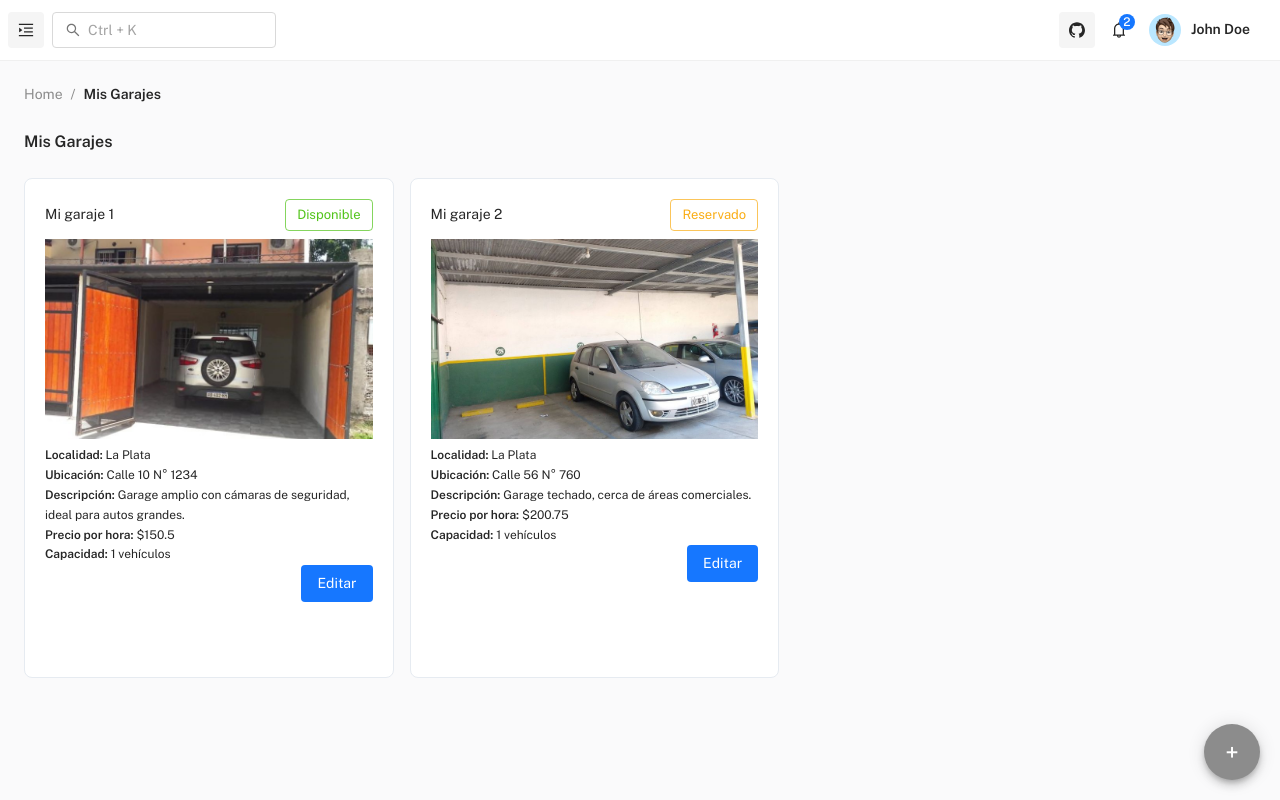
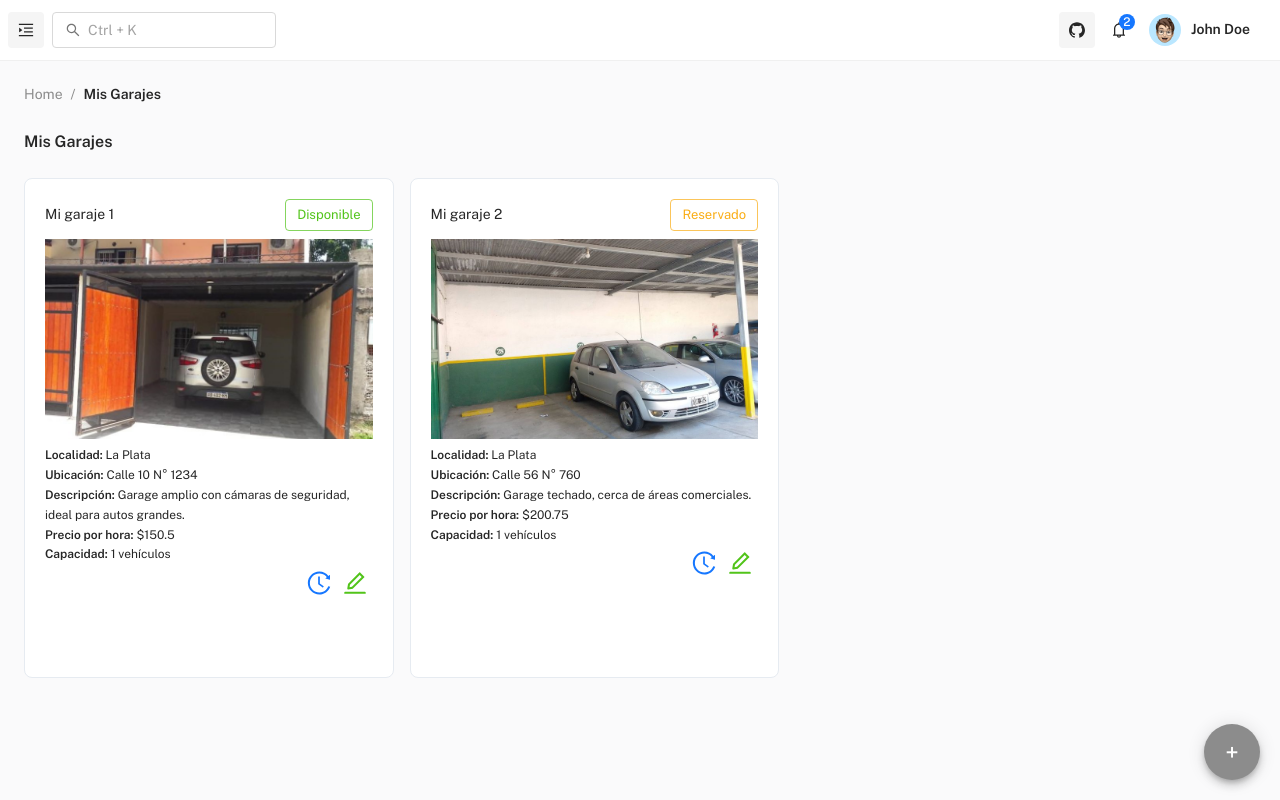
Before and after one commit to Nachoff13/Proyecto-Estacionamiento, a React (Vite) app in the folder frontend/: page /home-propietario in a window 1280 px wide. Built offline with nearby package versions, Linux system fonts and the light colour scheme.

Commit message:
feat: reemplace boton con texto por iconos

```diff
--- a/frontend/src/pages/home/home-propietario.jsx
+++ b/frontend/src/pages/home/home-propietario.jsx
@@ -1,7 +1,7 @@
 import { useState } from "react";
 
 // material-ui
-import { Typography, Button, Chip , Fab} from "@mui/material";
+import { Typography, Button, Chip , Fab, Tooltip, IconButton} from "@mui/material";
 
 // project import
 import MainCard from "components/MainCard";
@@ -16,6 +16,10 @@ import fakeUsuarios from "data/data-usuarios";
 import fakeLocalidades from "data/data-localidades";
 import fakeGarajeEstado from "data/data-garajeestado";
 import { useNavigate } from "react-router-dom";
+
+//icons
+import EditOutlined from '@ant-design/icons/EditOutlined';
+import HistoryOutlined from '@ant-design/icons/HistoryOutlined';
 
 // ==============================|| HOME PROPIETARIO ||============================== //
 
@@ -147,13 +151,16 @@ export default function HomePropietario() {
               justifyContent: "flex-end",
             }}
           >
-            <Button
-            variant="contained"
-            color="primary"
-            onClick={() => handleOpen(garaje)}
-          >
-            Editar
-          </Button>
+            <Tooltip title="Ver Historial">
+              <IconButton color="primary">
+                <HistoryOutlined style={{ fontSize: '24px' }}  />
+              </IconButton>
+            </Tooltip>
+            <Tooltip title="Editar">
+              <IconButton color="success" onClick={() => handleOpen(garaje)}>
+                <EditOutlined style={{ fontSize: '24px' }} />
+              </IconButton>
+            </Tooltip>
           </div>
         </MainCard>
       ))}
```
